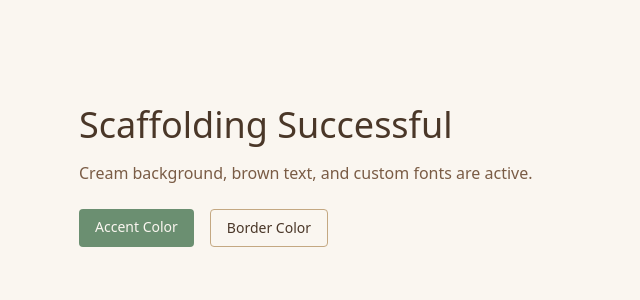
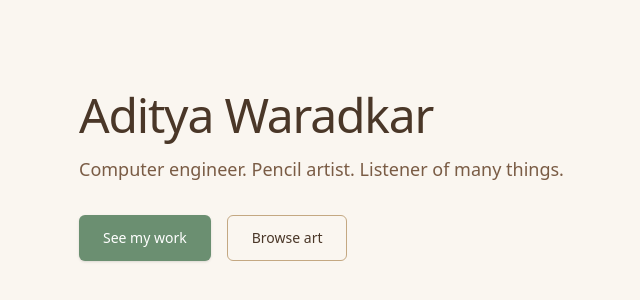
Before and after one commit to AdityaWaradkar/adityawaradkar.dev, a Next.js app in the folder frontend/: page / in a window 1280 px wide. Shown: the part 224-524 px from the top of the page, without its empty margins (35-675 px from the left). Built offline with nearby package versions, Linux system fonts and the light colour scheme.

Commit message:
style: enhance visual contrast and typography sharpness

```diff
--- a/frontend/app/globals.css
+++ b/frontend/app/globals.css
@@ -23,9 +23,14 @@
     background-color: var(--color-cream);
     color: var(--color-brown-deep);
     font-family: var(--font-sans);
+    /* Makes text render sharper */
+    -webkit-font-smoothing: antialiased;
+    -moz-osx-font-smoothing: grayscale;
   }
 
   h1, h2, h3, h4, h5, h6 {
     font-family: var(--font-serif);
+    /* Tighter tracking makes serif headings look more modern and bold */
+    letter-spacing: -0.02em;
   }
 }
--- a/frontend/app/page.tsx
+++ b/frontend/app/page.tsx
@@ -1,20 +1,25 @@
 export default function Home() {
   return (
     <main className="max-w-content mx-auto p-6 min-h-screen flex flex-col justify-center">
-      <h1 className="text-4xl mb-4 font-serif text-brown-deep">
-        Scaffolding Successful
+      {/* Added tracking-tight for a bolder look */}
+      <h1 className="text-5xl mb-4 font-serif text-brown-deep tracking-tight">
+        Aditya Waradkar
       </h1>
-      <p className="text-brown-mid font-sans mb-6">
-        Cream background, brown text, and custom fonts are active.
+
+      <p className="text-brown-mid font-sans mb-8 text-lg max-w-lg">
+        Computer engineer. Pencil artist. Listener of many things.
       </p>
 
       <div className="flex gap-4">
-        <span className="bg-accent text-cream px-4 py-2 rounded font-mono text-sm">
-          Accent Color
-        </span>
-        <span className="border border-brown-light text-brown-deep px-4 py-2 rounded font-mono text-sm">
-          Border Color
-        </span>
+        {/* Changed text to pure white for contrast, added a subtle shadow */}
+        <button className="bg-accent text-white px-6 py-3 rounded-md font-mono text-sm shadow-sm hover:shadow-md transition-shadow">
+          See my work
+        </button>
+
+        {/* Added border and subtle hover effect */}
+        <button className="border border-brown-light text-brown-deep px-6 py-3 rounded-md font-mono text-sm hover:bg-brown-deep hover:text-cream transition-colors">
+          Browse art
+        </button>
       </div>
     </main>
   );
```
